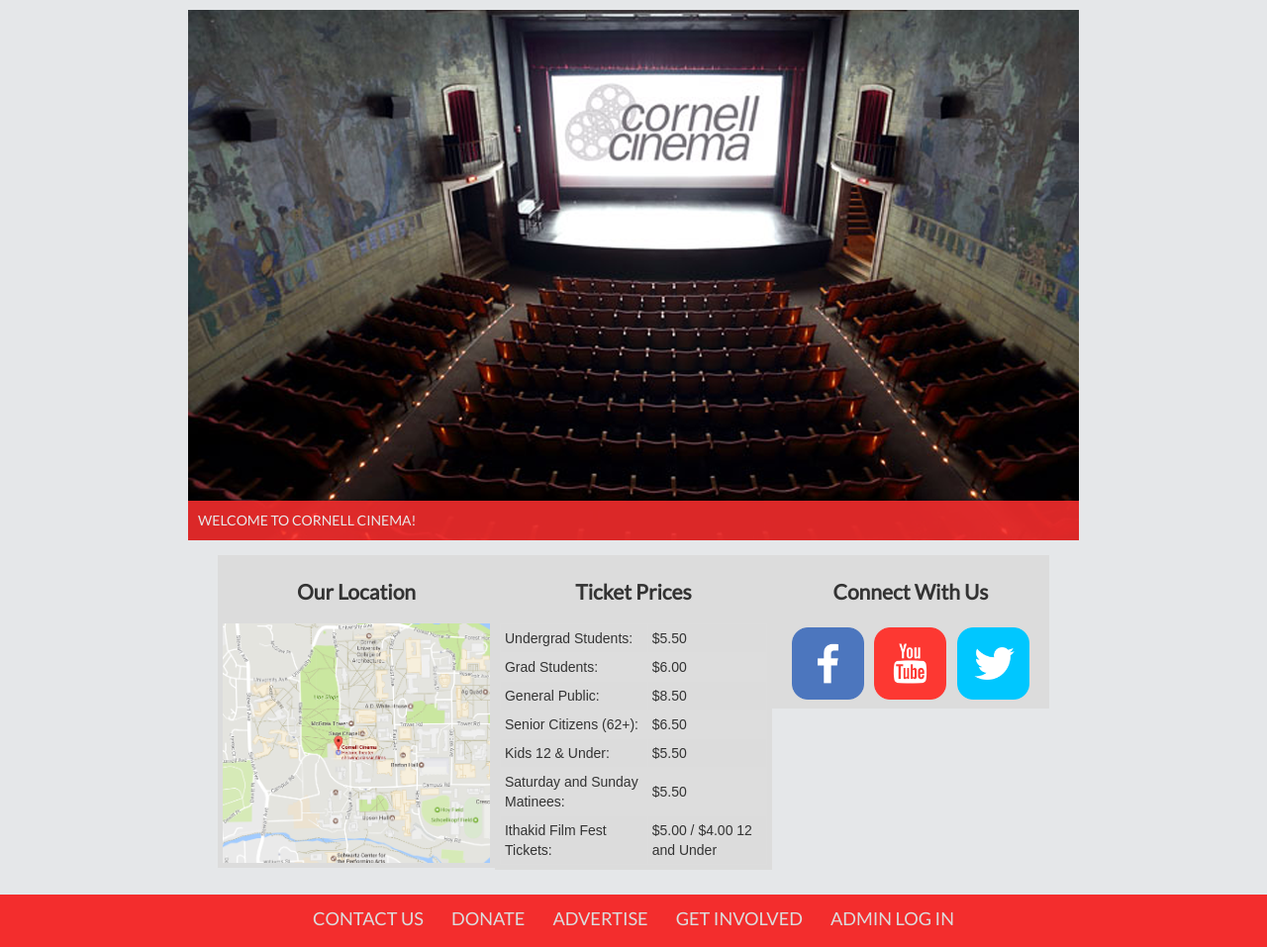
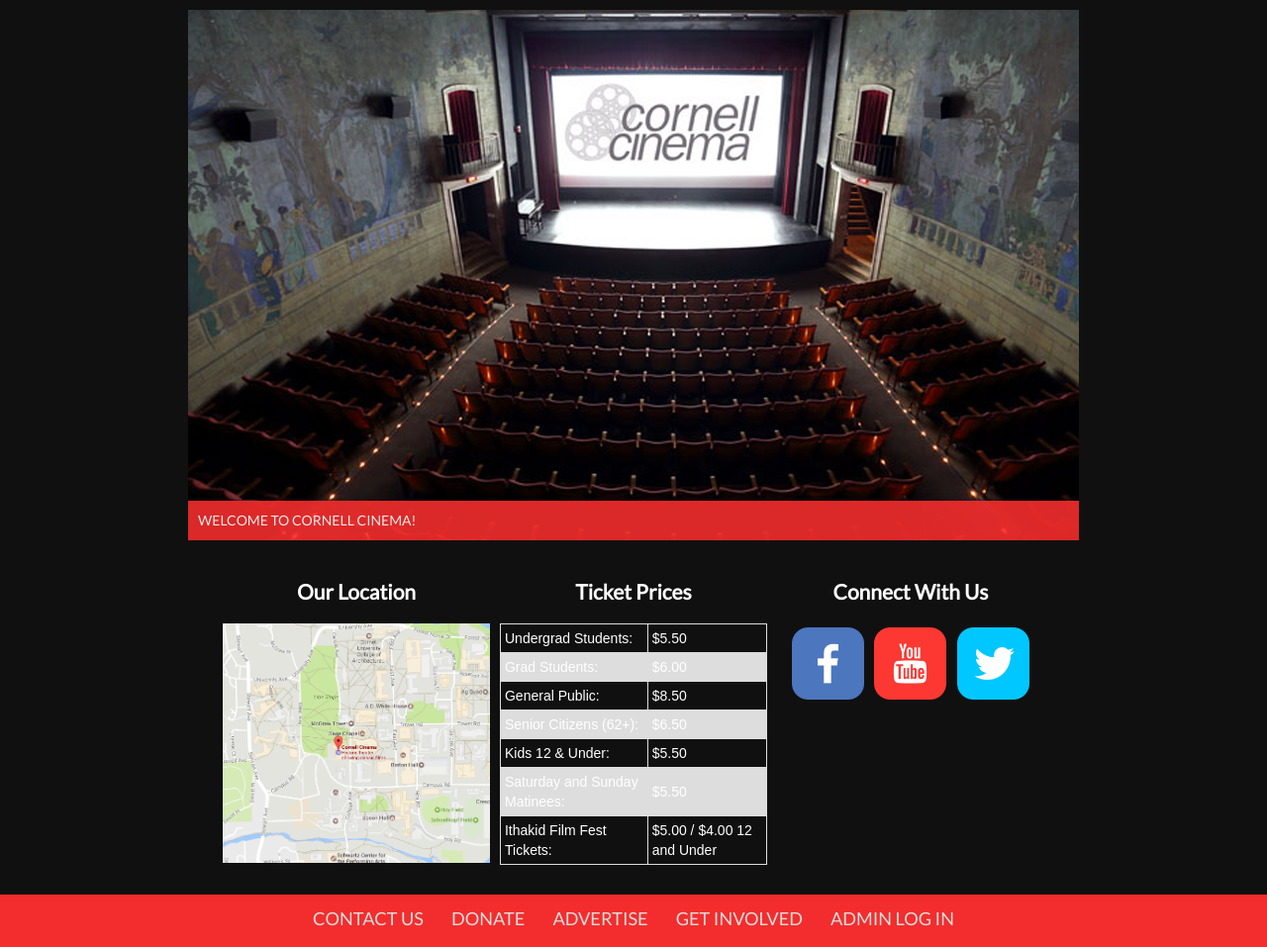
Before and after one commit to anniehughey/CineHackers, a PHP site: page /index.php in a window 1280 px wide. Shown: the part 177-1134 px from the top of the page at 99% size. Run offline with PHP 8.4, Linux system fonts and the light colour scheme; some libraries are stand-ins or nearby versions.

Commit message:
new style

```diff
--- a/CornellCinema/styles/style.css
+++ b/CornellCinema/styles/style.css
@@ -1,7 +1,16 @@
 @import url('https://fonts.googleapis.com/css?family=Lato');
 body {
 	font-family: 'Lato', sans-serif !important;
-	font-weight: 300 !important;
+	font-weight: 200 !important;
+	background-color: #101010;
+	!important;
+}
+
+.container {
+	background-color: #101010;
+	!important;
+	color: white;
+	!important;
 }
 
 
@@ -158,8 +167,8 @@ span {
 }
 
 .map {
+	color: white;
 	padding: 5px;
-	background-color: gainsboro;
 	text-align: center;
 	margin-bottom: 10px;
 }
@@ -169,16 +178,16 @@ span {
 }
 
 .prices {
+	color: white;
 	padding: 5px;
-	background-color: gainsboro;
 	text-align: center;
 	margin-bottom: 10px;
 	height: 100%;
 }
 
 .media {
+	color: white;
 	padding: 5px;
-	background-color: gainsboro;
 	text-align: center;
 	margin-bottom: 10px;
 	height: 100%;
@@ -450,6 +459,7 @@ a {
 	width: 100%;
 }
 
+
 /** PRICES TABLE */
 
 .pricesTable {
@@ -458,7 +468,8 @@ a {
 	width: 100%;
 }
 
-.pricesTable td, th {
+.pricesTable td,
+th {
 	border: 1px solid #dddddd;
 	text-align: left;
 	padding: 4px;
@@ -468,7 +479,9 @@ a {
 	background-color: #dddddd;
 }
 
+
 /** Admin Edit Form */
+
 .editForm {
 	background: -webkit-linear-gradient(bottom, #CCCCCC, #EEEEEE 175px);
 	background: -moz-linear-gradient(bottom, #CCCCCC, #EEEEEE 175px);
```
Lines whose indentation alone changed are shown as unchanged.
